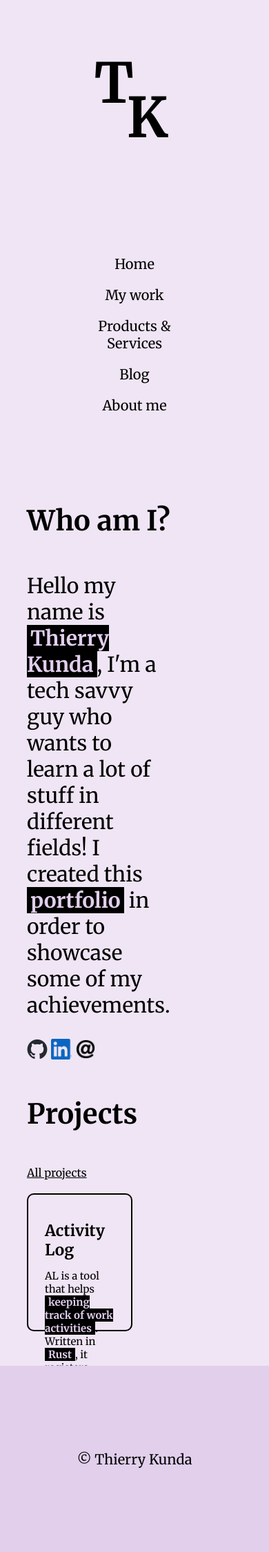
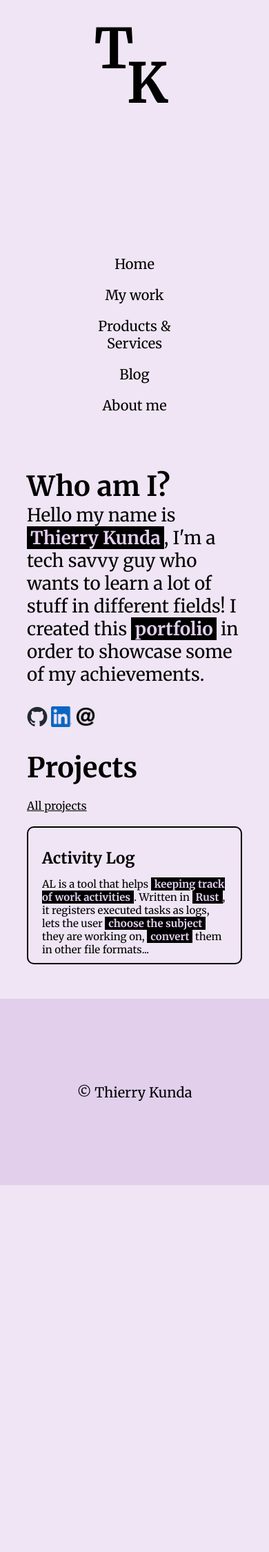
Before and after one commit to ThierryKunda/ThierryKunda.github.io, a Jekyll site: the page built from index.html, in a window 390 px wide. Shown: the whole page at 69% size. Built offline with Jekyll 4.4.1, drawn with Linux system fonts in a browser that asks for light colours; after the commit the page ends 1718 px from its top, so only the background shows below that.

Commit message:
MQ du header + project card

```diff
--- a/styles/index.css
+++ b/styles/index.css
@@ -1,6 +1,5 @@
 h1 {
     font-size: 40px;
-    margin: 50px 0;
 }
 
 h2 {
@@ -54,3 +53,15 @@ h2 {
     color: black;
     font-size: 15px;
 }
+
+@media screen and (max-width: 768px) {
+    .project-card {
+        width: 100%;
+        padding: 16px 20px;
+    }
+
+    .introduction p {
+        font-size: 26px;
+        width: 100%;
+    }
+}
--- a/styles/style.css
+++ b/styles/style.css
@@ -69,6 +69,13 @@ strong {
     padding: 0 5px;
 }
 
+@media screen and (max-width: 1048px) {
+    header {
+        flex-direction: column;
+        min-height: 30vh;
+    }
+}
+
 @media screen and (max-width: 768px) {
     main {
         padding: 0 10vw;
@@ -87,10 +94,13 @@ strong {
     nav a {
         padding: 10px 0;
     }
-  }
 
-@media screen and (max-width: 480px) {
-
+    #k {
+        position: relative;
+        display: inline-block;
+        /* left: -10px;
+        top: 50px; */
+    }
   }
 
 @media screen and (max-width: 375px) {
```
